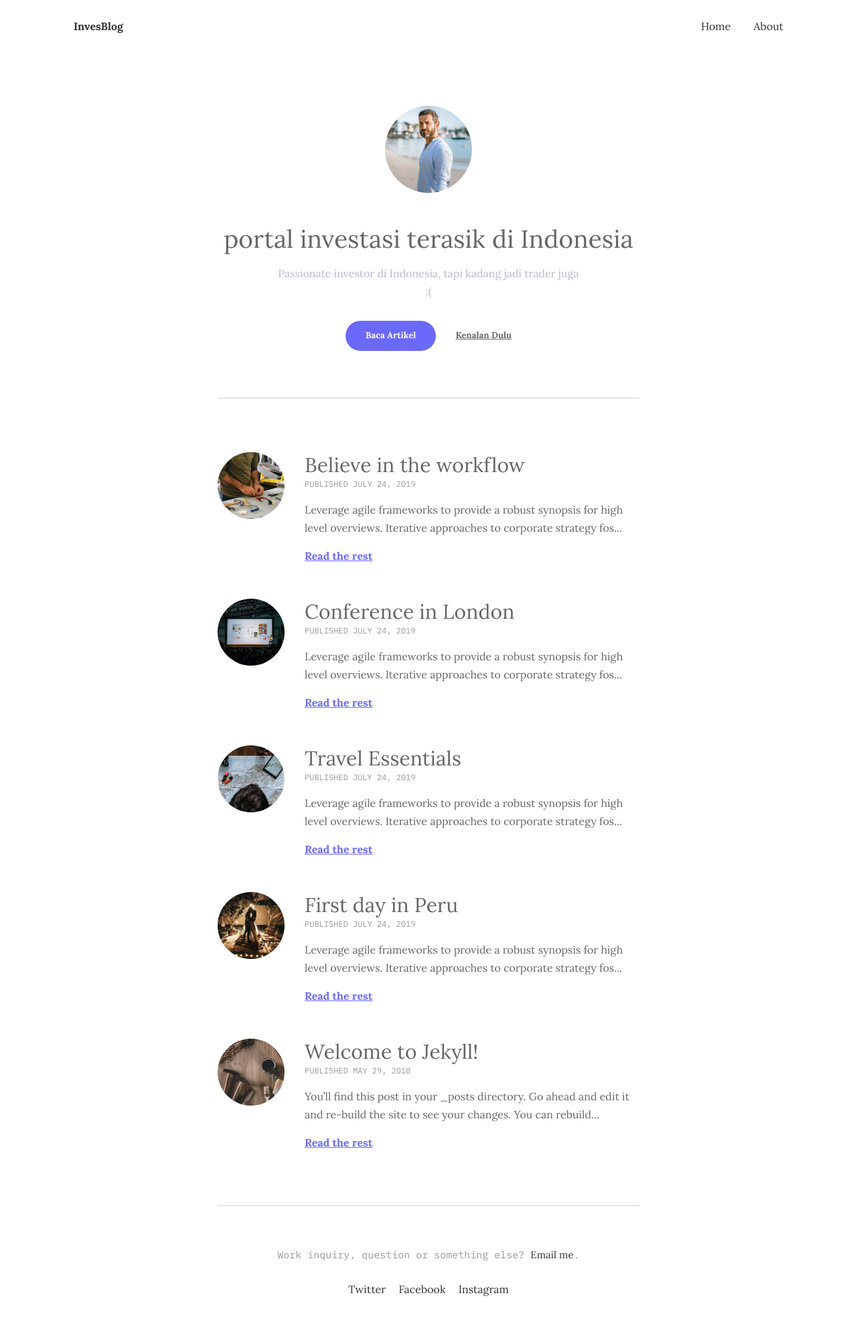
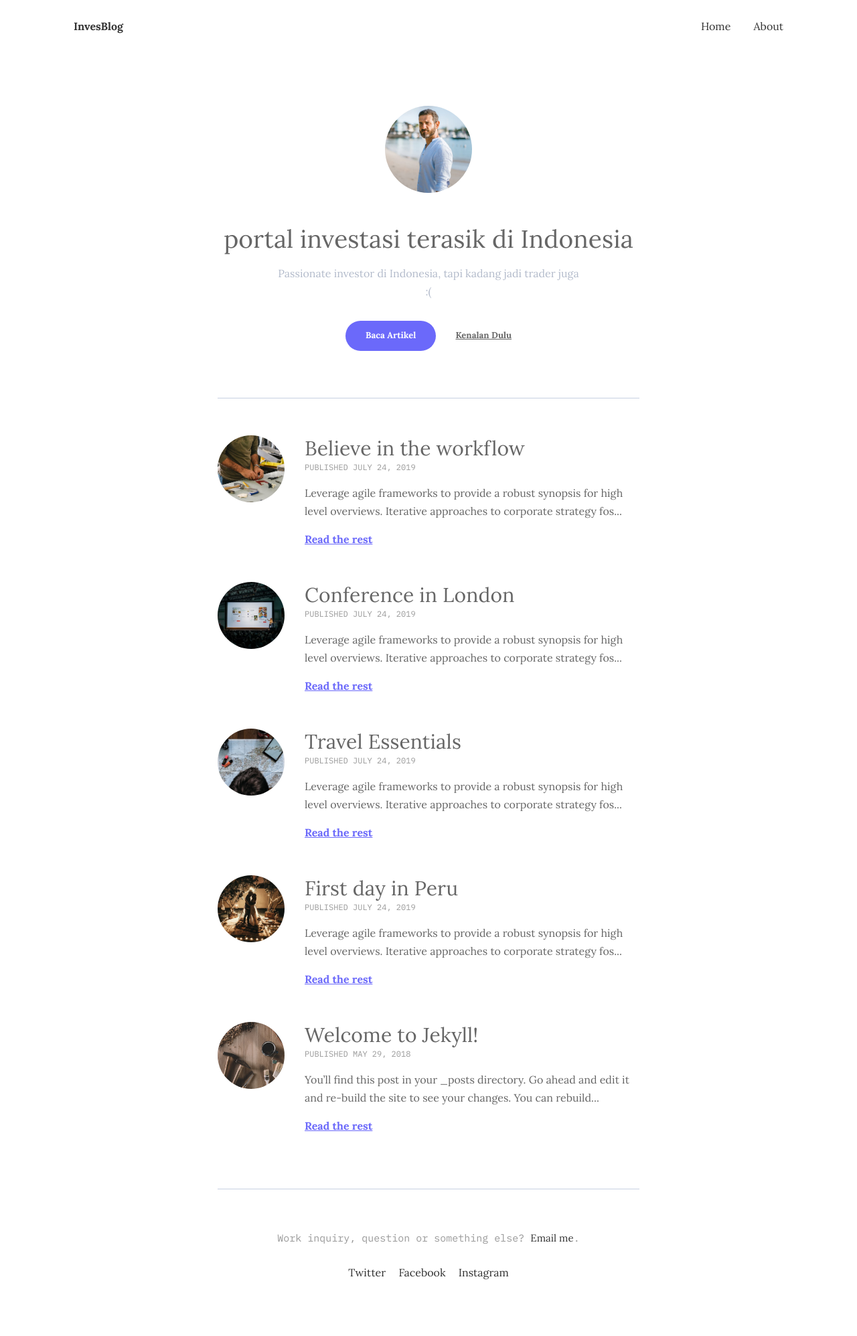
Before and after one commit to ekonomikusid/home, a Jekyll site: the page built from index.html, in a window 1280 px wide. Shown: the whole page at 67% size. Built offline with Jekyll 4.4.1, drawn with Linux system fonts in a browser that asks for light colours; after the commit the page ends 1970 px from its top, so only the background shows below that.

Commit message:
Update index.html

```diff
--- a/index.html
+++ b/index.html
@@ -17,7 +17,7 @@ layout: default
   </section>
   <!-- end author -->
 </div>
-<a id="baca"/>
+<div id="baca" style="margin-top:-25px;margin-bottom:25px;"></div>
 <div class="container">
   {% if site.posts.size > 0 %}
     {% for post in site.posts %}
```
